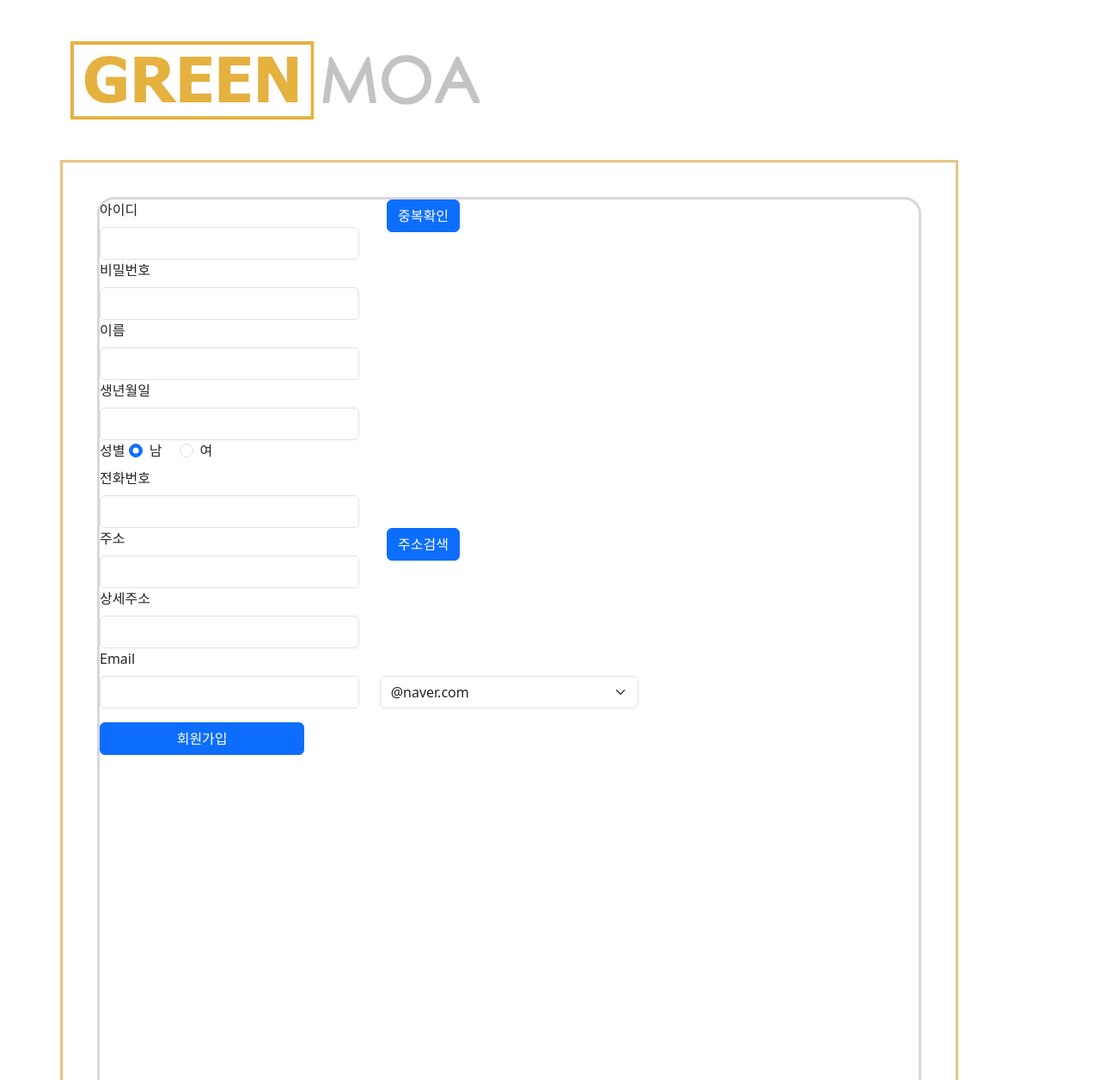
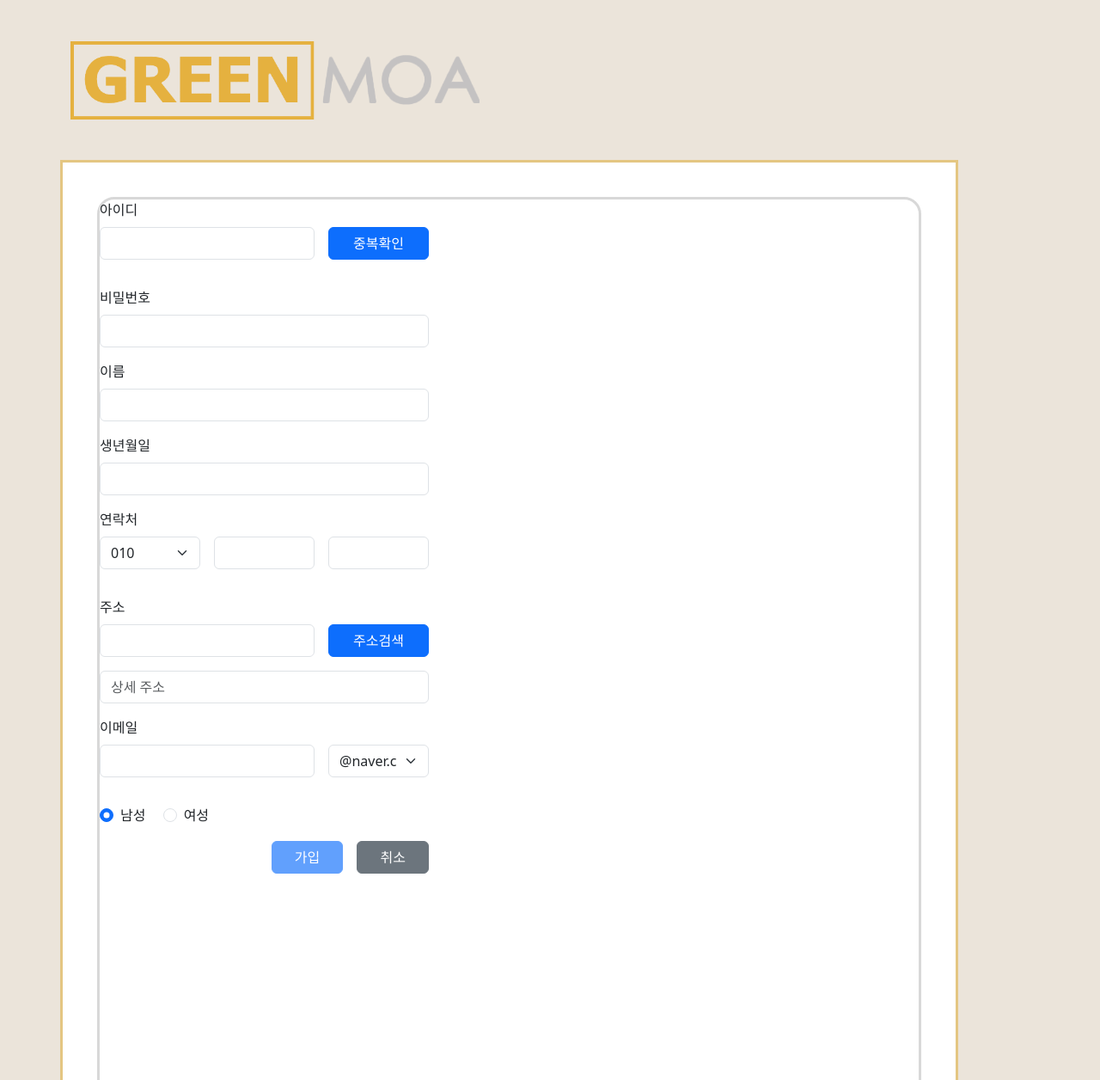
Before and after one commit to EunJinPark98/GREENMOA, a Spring app: template src/main/resources/templates/content/member/join_page.html in a window 1280 px wide. Shown: the top 1256 px of the page at 86% size. Run offline with Thymeleaf, Linux system fonts and the light colour scheme; the template is opened without the code that fills it, so the values that code supplies are empty; some libraries are stand-ins or nearby versions.

Commit message:
join finish

```diff
--- a/src/main/java/com/green/GreenClassRoom/interceptor/MenuInterceptor.java
+++ b/src/main/java/com/green/GreenClassRoom/interceptor/MenuInterceptor.java
@@ -15,6 +15,8 @@
 
     @Override
     public void postHandle(HttpServletRequest request, HttpServletResponse response, Object handler, ModelAndView modelAndView) throws Exception {
-        modelAndView.addObject("menuList", roomService.selectMenuList());
+        if(modelAndView!=null){
+            modelAndView.addObject("menuList", roomService.selectMenuList());
+        }
     }
 }
--- a/src/main/java/com/green/GreenClassRoom/member/Del.java
+++ /dev/null
@@ -1,5 +0,0 @@
-package com.green.GreenClassRoom.member;
-
-public class Del {
-//    이거 지울거예요
-}
--- a/src/main/java/com/green/GreenClassRoom/member/controller/MemberController.java
+++ b/src/main/java/com/green/GreenClassRoom/member/controller/MemberController.java
@@ -31,7 +31,7 @@
 
     //아이디 중복 확인
     @ResponseBody
-    @PostMapping("/checkId")
+    @PostMapping("/checkIdFetch")
     public boolean checkId(String memberId){
         return memberService.checkId(memberId);
     }
--- a/src/main/java/com/green/GreenClassRoom/member/vo/MemberVO.java
+++ b/src/main/java/com/green/GreenClassRoom/member/vo/MemberVO.java
@@ -7,13 +7,14 @@
     private String memberId;
     private String memberPw;
     private String memberName;
-    private String memberBirthDate;
+    private String memberBirthday;
     private String memberGender;
     private String memberTel;
+    private String[] memberTels;
     private String memberAddr;
     private String addrDetail;
     private String memberEmail;
     private String[] memberEmails;
     private String memberRoll;
-    private String isAdmin;
+    private String minime;
 }
--- a/src/main/resources/static/css/common.css
+++ b/src/main/resources/static/css/common.css
@@ -27,3 +27,7 @@
     height: auto;
 
 }
+
+#email-error-div{
+    color: red;
+}
--- a/src/main/resources/static/js/join.js
+++ b/src/main/resources/static/js/join.js
@@ -7,67 +7,76 @@
     }).open();
 }
 
-//회원가입시 데이터 유효성 검사
+//회원가입 시 데이터 유효성 검사
 function joinValidate(){
-    //1. 데이터 유효성 검사
-    //ID 입력 여부 체크
 
-    //form 태그 선택
-    //form 태그 안의 요소는 name 속성으로 접근 가능
-    const joinForm = document.querySelector("#joinForm");
+    const joinForm = document.querySelector('#joinForm');       //form 안에 요소들은 name으로 접근가능!
 
-    //form 태그 안에 name 속성이 memberId인 태그의 value
     if(joinForm.memberId.value == ''){
-        inputInvalidate('#id-error-div', 'ID을 입력해야합니다.');
+        inputInvalidate('#id-error-div', '아이디를 입력해주세요.');
         return;
-    }
-    else if(joinForm.memberId.value.length < 4){
-        inputInvalidate('#id-error-div', 'ID는 4글자 이상이어야 합니다.');
+    }else if(joinForm.memberId.value.length < 4){
+        inputInvalidate('#id-error-div', '아이디는 4자 이상 입력해주세요.');
         return;
     }
 
-    //이메일 정규식
+    // 정규식 테스트
+    var telRegex = /^01([0|1|6|7|8|9])-?([0-9]{3,4})-?([0-9]{4})$/;
+    const tel = joinForm.memberTels[0].value + '-' + joinForm.memberTels[1].value + '-' + joinForm.memberTels[2].value;
+    if(!(telRegex.test(tel))){
+        inputInvalidate('#tel-error-div', '연락처를 다시 입력해주세요.');
+        return;
+    }
+
     var emailRegex = /^[0-9a-zA-Z]([-_\.]?[0-9a-zA-Z])*@[0-9a-zA-Z]([-_\.]?[0-9a-zA-Z])*\.[a-zA-Z]{2,3}$/;
+    const email = joinForm.memberEmails[0].value + joinForm.memberEmails[1].value
+    if(!(emailRegex.test(email))){
+        inputInvalidate('#email-error-div', '이메일을 다시 입력해주세요.');
+        return;
+    }
 
-    //2. submit 실행
-    //form 태그 선택 -> submit() 함수 실행
-    document.querySelector('#joinForm').submit();
+    joinForm.submit();
 }
+
+//validate 실패 시 메세지 설정
+function inputInvalidate(tagId, msg){
+    document.querySelector(tagId).style.display = 'block';
+    document.querySelector(tagId).textContent = msg;
+}
+
 
 //아이디 중복확인
 function checkId(){
-    fetch('/member/checkId', { //요청경로
+    fetch('/member/checkIdFetch', {
         method: 'POST',
         cache: 'no-cache',
         headers: {
             'Content-Type': 'application/x-www-form-urlencoded; charset=UTF-8'
         },
-        //컨트롤러로 전달할 데이터
         body: new URLSearchParams({
             'memberId' : document.querySelector('#memberId').value
         })
     })
     .then((response) => {
         if(!response.ok){
-            alert('fetch error!\n컨트롤러로 통신중에 오류가 발생했습니다.');
-            return ;
+            return;
         }
-
-        //return response.text(); //컨트롤러에서 return하는 데이터가 없거나 int, String 일 때 사용
-        return response.json(); //나머지 경우에 사용
+        //return response.text();		//컨트롤러에서 return하는 데이터가 없거나 int, String 일 때
+        return response.json(); 		//위의 경우 뺀 나머지 (객체, 리스트)
     })
-    //fetch 통신 후 실행 영역
-    .then((data) => {//data -> controller에서 리턴되는 데이터!
+    .then((data) => {
         if(data){
-            alert('사용 가눙한 ID입니다.')
-        }
-        else{
-            alert('사용 불가능한 ID입니다.')
+            alert('사용 가능한 아이디입니다.');
+            document.querySelector('#joinBtn').disabled = false;
+        }else{
+            alert('사용 불가능한 아이디입니다.');
         }
     })
-    //fetch 통신 실패 시 실행 영역
     .catch(err=>{
-        alert('fetch error!\nthen 구문에서 오류가 발생했습니다.\n콘솔창을 확인하세요!');
-        console.log(err);
     });
 }
+
+//가입버튼 비활성화
+function setDisabled(){
+    document.querySelector('#joinBtn').disabled = true;
+}
--- a/src/main/resources/templates/content/member/join_page.html
+++ b/src/main/resources/templates/content/member/join_page.html
@@ -5,98 +5,95 @@
 <head>
 <meta charset="UTF-8">
 <title></title>
-<link href="https://cdn.jsdelivr.net/npm/bootstrap@5.3.1/dist/css/bootstrap.min.css" rel="stylesheet" integrity="sha384-4bw+/aepP/YC94hEpVNVgiZdgIC5+VKNBQNGCHeKRQN+PtmoHDEXuppvnDJzQIu9" crossorigin="anonymous">
 </head>
 <body>
-    <th:block layout:fragment="content">
-        <form id="joinForm" action="/member/join" method="post">
-            <div class="row">
+<th:block layout:fragment="content">
+    <div class="row">
+        <div class="col-5">
+            <form id="joinForm"  class="row g-3" action="/member/join" method="post">
+                <div class="col-8">
+                    <label for="memberId" class="form-label">아이디</label>
+                    <input type="text" class="form-control" id="memberId" name="memberId" onkeyup="setDisabled()">
+                </div>
+                <div class="col-4 d-grid">
+                    <label class="form-label">&nbsp;</label>
+                    <input type="button" class="btn btn-primary" value="중복확인" onclick="checkId()">
+                </div>
+                <div class="error-div" id="id-error-div"></div>
+                <div class="col-12">
+                    <label for="memberPw" class="form-label">비밀번호</label>
+                    <input type="password" class="form-control" id="memberPw" name="memberPw">
+                </div>
+                <div class="col-12">
+                    <label for="memberName" class="form-label">이름</label>
+                    <input type="text" class="form-control" id="memberName" name="memberName">
+                </div>
+                <div class="col-12">
+                    <label for="memberBirthday" class="form-label">생년월일</label>
+                    <input type="text" class="form-control" id="memberBirthday" name="memberBirthday">
+                </div>
                 <div class="col-4">
-                    <label for="memberId" class="form-label">아이디</label>
-                    <input type="text" class="form-control" id="memberId" name="memberId" required>
+                    <label class="form-label">연락처</label>
+                    <select class="form-select" name="memberTels" >
+                        <option value="010" selected>010</option>
+                        <option value="011">011</option>
+                        <option value="012">012</option>
+                    </select>
                 </div>
-                <div class="col-2">
-                    <label for="" class="form-label">&nbsp;</label>
-                    <input type="button" class="btn btn-primary" value="중복확인" onclick="checkId();">
+                <div class="col-4">
+                    <label class="form-label">&nbsp;</label>
+                    <input type="text" class="form-control" name="memberTels">
                 </div>
-            </div>
-            <div class="error-div" id="id-error-div"></div>
-            <div class="row">
                 <div class="col-4">
-                    <label for="memberPw" class="form-label">비밀번호</label>
-                    <input type="password" class="form-control" id="memberPw" name="memberPw" required>
+                    <label class="form-label">&nbsp;</label>
+                    <input type="text" class="form-control" name="memberTels">
                 </div>
-            </div>
-            <div class="row">
+                <div class="error-div" id="tel-error-div"></div>
+                <div class="col-8">
+                    <label for="memberAddr" class="form-label">주소</label>
+                    <input type="text" class="form-control" id="memberAddr" name="memberAddr" readonly onclick="searchAddr()">
+                </div>
+                <div class="col-4 d-grid">
+                    <label class="form-label">&nbsp;</label>
+                    <input type="button" class="btn btn-primary" value="주소검색" onclick="searchAddr()">
+                </div>
+                <div class="col-12">
+                    <input type="text" class="form-control" id="addrDetail" name="addrDetail" placeholder="상세 주소">
+                </div>
+                <div class="col-8">
+                    <label class="form-label">이메일</label>
+                    <input type="text" class="form-control" name="memberEmails">
+                </div>
                 <div class="col-4">
-                    <label for="memberName" class="form-label">이름</label>
-                    <input type="text" class="form-control" id="memberName" name="memberName" required>
+                    <label class="form-label">&nbsp;</label>
+                    <select class="form-select" name="memberEmails">
+                        <option value="@naver.com" selected>@naver.com</option>
+                        <option value="@gamil.com">@gamil.com</option>
+                        <option value="@kakao.com">@kakao.com</option>
+                    </select>
                 </div>
-            </div>
-            <div class="row">
-                <div class="col-4">
-                    <label for="memberBirthDate" class="form-label">생년월일</label>
-                    <input type="text" class="form-control" id="memberBirthDate" name="memberBirthDate" required>
-                </div>
-            </div>
-            <div class="row">
-                <div class="col-6">
-                    <label for="memberGender" class="form-label">성별</label>
+                <div class="error-div" id="email-error-div"></div>
+                <div class="col-12">
                     <div class="form-check form-check-inline">
-                        <input class="form-check-input" type="radio" name="memberGender" id="" value="남" checked>
-                        <label class="form-check-label" for="">남</label>
+                        <input class="form-check-input" type="radio" name="memberGender" value="남" checked>
+                        <label class="form-check-label">남성</label>
                       </div>
                       <div class="form-check form-check-inline">
-                        <input class="form-check-input" type="radio" name="memberGender" id="" value="여">
-                        <label class="form-check-label" for="">여</label>
-                      </div>
+                        <input class="form-check-input" type="radio" name="memberGender" value="여">
+                        <label class="form-check-label">여성</label>
+                    </div>
                 </div>
-            </div>
-            <div class="row">
-                <div class="col-4">
-                    <label for="" class="form-label">전화번호</label>
-                    <input type="text" class="form-control" name="memberTel" required>
+                <div class="offset-6 col-3 d-grid">
+                    <button id="joinBtn" type="button" class="btn btn-primary" onclick="joinValidate()" disabled>가입</button>
                 </div>
-            </div>
-            <div class="row">
-                <div class="col-4">
-                    <label for="memberAddr" class="form-label">주소</label>
-                    <input type="text" class="form-control" id="memberAddr" name="memberAddr" onclick="searchAddr();" required>
+                <div class="col-3 d-grid">
+                    <button type="button" class="btn btn-secondary" data-bs-dismiss="modal">취소</button>
                 </div>
-                <div class="col-4">
-                    <label for="" class="form-label">&nbsp;</label>
-                    <input type="button" class="btn btn-primary" value="주소검색" onclick="searchAddr();">
-                </div>
-            </div>
-            <div class="row">
-                <div class="col-4">
-                    <label for="addrDetail" class="form-label">상세주소</label>
-                    <input type="text" class="form-control" id="addrDetail" name="addrDetail" required>
-                </div>
-            </div>
-            <div class="row mb-3">
-                <div class="col-4">
-                    <label for="memberEmail" class="form-label">Email</label>
-                    <input type="text" class="form-control" id="memberEmail" name="memberEmail" required>
-                </div>
-                <div class="col-4">
-                    <label for="" class="form-label">&nbsp;</label>
-                    <select name="memberEmails" class="form-select">
-                        <option value="@naver.com">@naver.com</option>
-                        <option value="@nate.com">@nate.com</option>
-                        <option value="@daum.net">@daum.net</option>
-                        <option value="@gamil.com">@gamil.com</option>
-                    </select>
-                </div>
-            </div>
-            <div class="col-3 d-grid">
-                <button id="join-btn" type="button" class="btn btn-primary" onclick="joinValidate();">회원가입</button>
-            </div>
-        </form>
-
-        <script src="https://cdn.jsdelivr.net/npm/bootstrap@5.3.1/dist/js/bootstrap.bundle.min.js" integrity="sha384-HwwvtgBNo3bZJJLYd8oVXjrBZt8cqVSpeBNS5n7C8IVInixGAoxmnlMuBnhbgrkm" crossorigin="anonymous"></script>
-        <script src="//t1.daumcdn.net/mapjsapi/bundle/postcode/prod/postcode.v2.js"></script>
-        <script src="/js/join.js"></script>
-    </th:block>
+            </form>
+        </div>
+    </div>
+    <script src="//t1.daumcdn.net/mapjsapi/bundle/postcode/prod/postcode.v2.js"></script>
+    <script src="/js/join.js"></script>
+</th:block>
 </body>
 </html>
```
Also changed, not shown: src/main/resources/mappers/member-mapper.xml (+38 -2 lines), src/main/resources/templates/content/member/del.html (deleted, +0 -10 lines), src/main/resources/templates/content/member/login_page.html (deleted, +0 -18 lines), src/main/resources/static/images/GreenMoaLogo.png (deleted), src/main/resources/static/images/mainEx.jpg (deleted).
